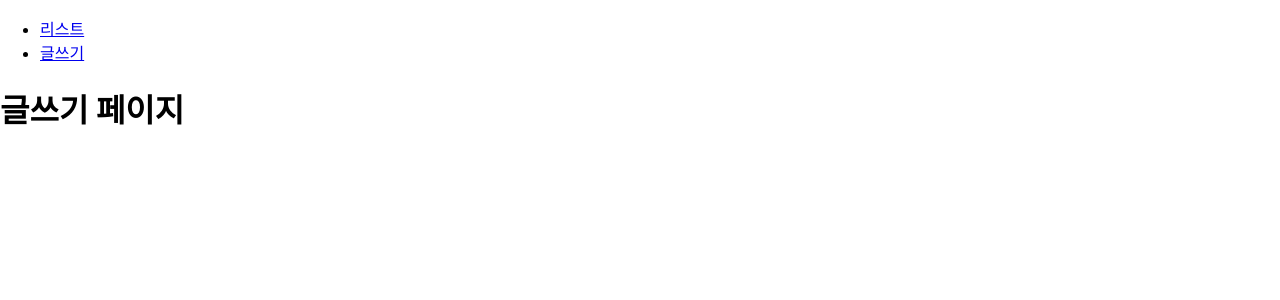
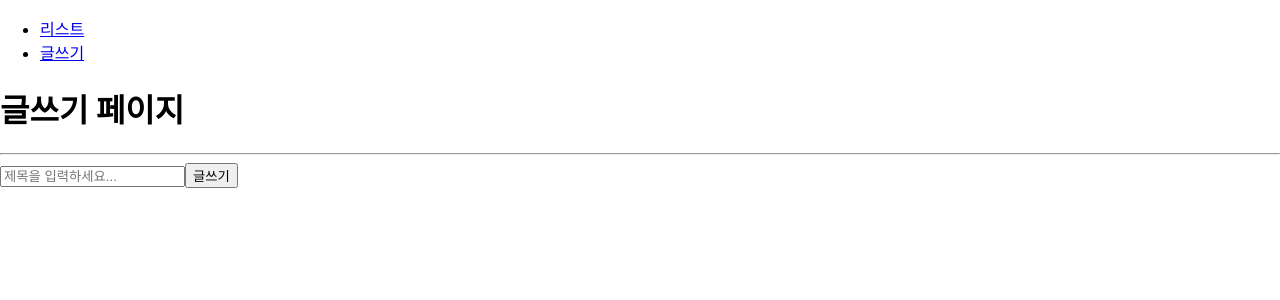
Before and after one commit to ckswns879/board-app, a React (Create React App) app: page /write in a window 1280 px wide. Shown: the top 300 px of the page. Built offline with nearby package versions, Linux system fonts and the light colour scheme.

Commit message:
feat: 글쓰기

```diff
--- a/src/page/WritePage.js
+++ b/src/page/WritePage.js
@@ -2,9 +2,21 @@
 import React from 'react';
 
 const WritePage = () => {
+
+const handWrite = () => {
+//ListPage의 setPosts에 무엇을 담아야하는가
+let post = {id:6, title:"input값"};
+
+}
+
     return (
         <div>
             <h1>글쓰기 페이지</h1>
+            <hr />
+            <form>
+                <input type='text' placeholder='제목을 입력하세요...' />
+                <button type='button' onClick={handWrite}>글쓰기</button>
+            </form>
         </div>
     );
 };
```
